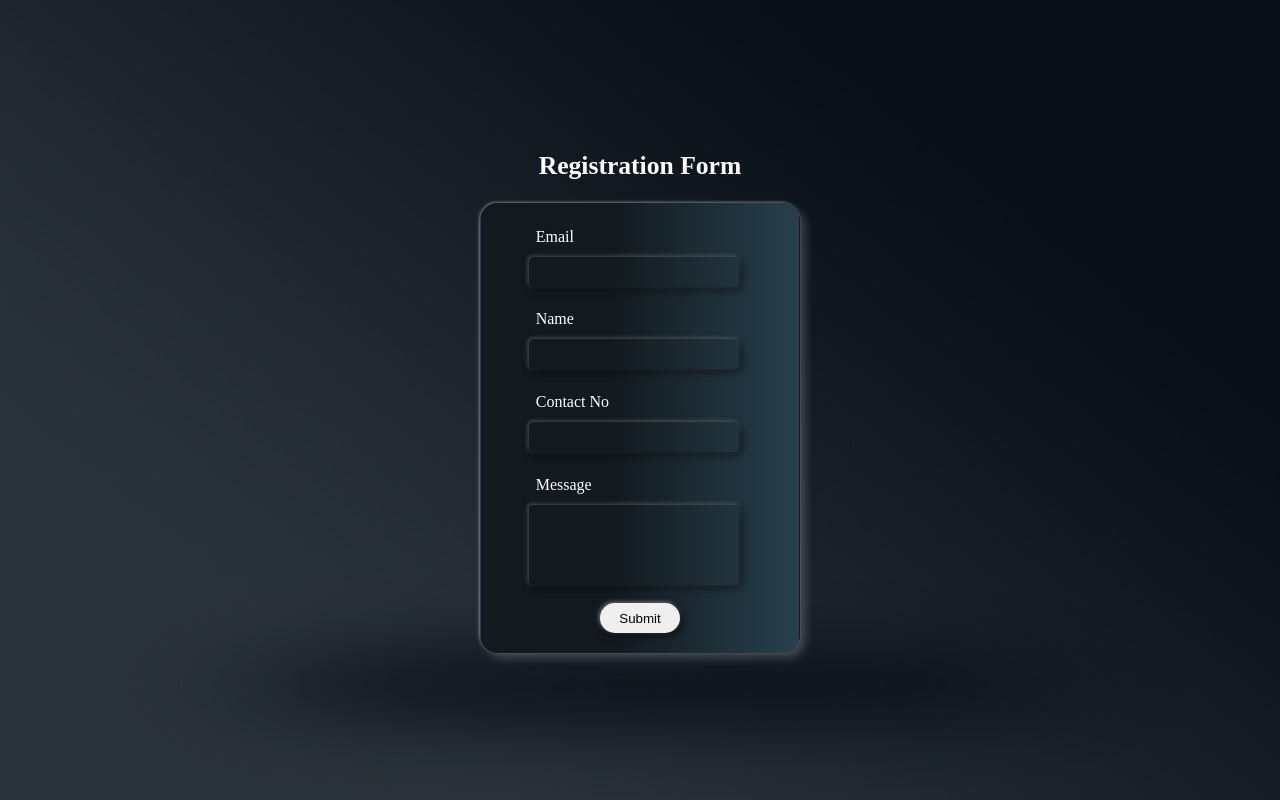
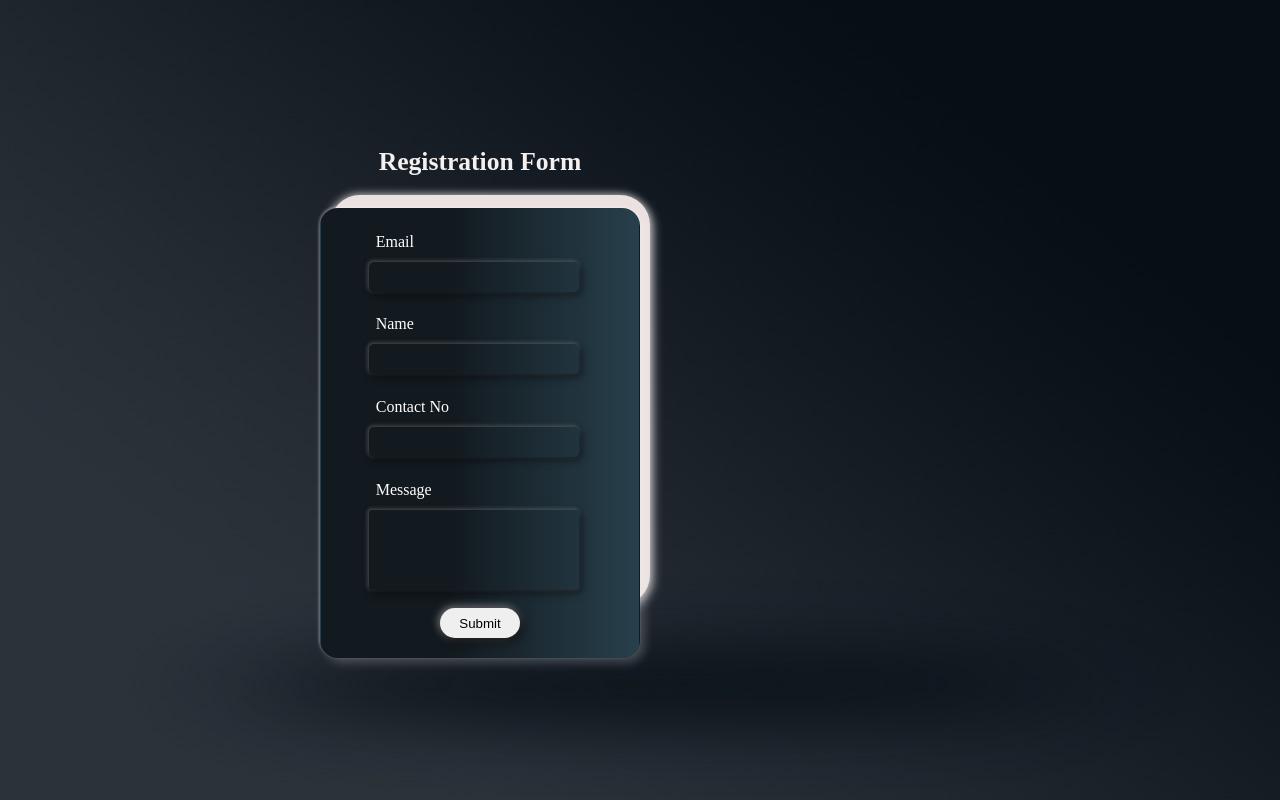
Before and after one commit to attadeep13/p02_loginpage, a plain HTML site: page index.html in a window 1280 px wide. Drawn offline with Linux system fonts and the light colour scheme.

Commit message:
Update style 26/12

```diff
--- a/style.css
+++ b/style.css
@@ -8,6 +8,7 @@ body{
     /* background-color: rgba(0, 0, 0,0.85); */
     background-image: url(img/bkg02.jpg);
     height: 100vh;
+    width: 100%;
     display: flex;
     justify-content: center;
     align-items: center;
@@ -17,6 +18,7 @@ body{
     width: 320px;
     display: flex;
     flex-direction: column;
+    gap: 8px;
 }
 
 .form-container{
@@ -30,6 +32,7 @@ body{
     background-image: linear-gradient(to right, #12191f 40%,#28404c);
     box-shadow: 5px 5px 10px rgb(255, 255, 255,0.2),
     -1px -1px 3px rgb(255, 255, 255,0.4);
+    z-index: 1;
 }
 
 .form-container:hover{
@@ -46,21 +49,23 @@ body{
 }
 
 h2{
-    padding: 4px;
-    color: #fff;
+    padding: 5px;
+    color: #f5f0f0;
     display: flex;
     justify-content: center;
     align-items: center;
     margin-bottom: 18px;
     font-weight: 600;
     font-size: 1.6rem;
+    z-index: 1;
 }
 
 h2:hover{
     text-decoration: underline;
     text-underline-offset: 10px;
-    text-decoration-thickness: 2%;
+    text-decoration-thickness: 4%;
     cursor: default;
+    z-index: 1;
 }
 
 .input-group input{
@@ -100,8 +105,8 @@ button{
     height: 30px;
     border: 1px solid transparent;
     border-radius: 15px;
-    box-shadow: 3px 3px 10px rgb(0, 0, 0,0.6),
-    -1px -1px 4px rgba(181, 178, 178, 0.7);
+    box-shadow: 3px 3px 10px rgb(0, 0, 0,0.8),
+    -1px -1px 8px rgba(181, 178, 178, 0.8);
     outline: none;
     font-weight: 500;
 }
@@ -122,3 +127,17 @@ button:hover{
 .input-group input[type="number"]::-webkit-inner-spin-button{
     display: none;
 }
+
+/* Decoration-box style */
+
+.deco-box{
+    width: 320px;
+    height: 410px;
+    position: relative;
+    transform: translateX(-310px);
+    border: 1px solid transparent;
+    border-radius: 30px;
+    background-color: #ebe1e1;
+    box-shadow: 4px 4px 10px rgba(255, 255, 255, 0.5),
+    -1px -1px 8px rgba(210, 203, 203, 0.8);
+}
```
